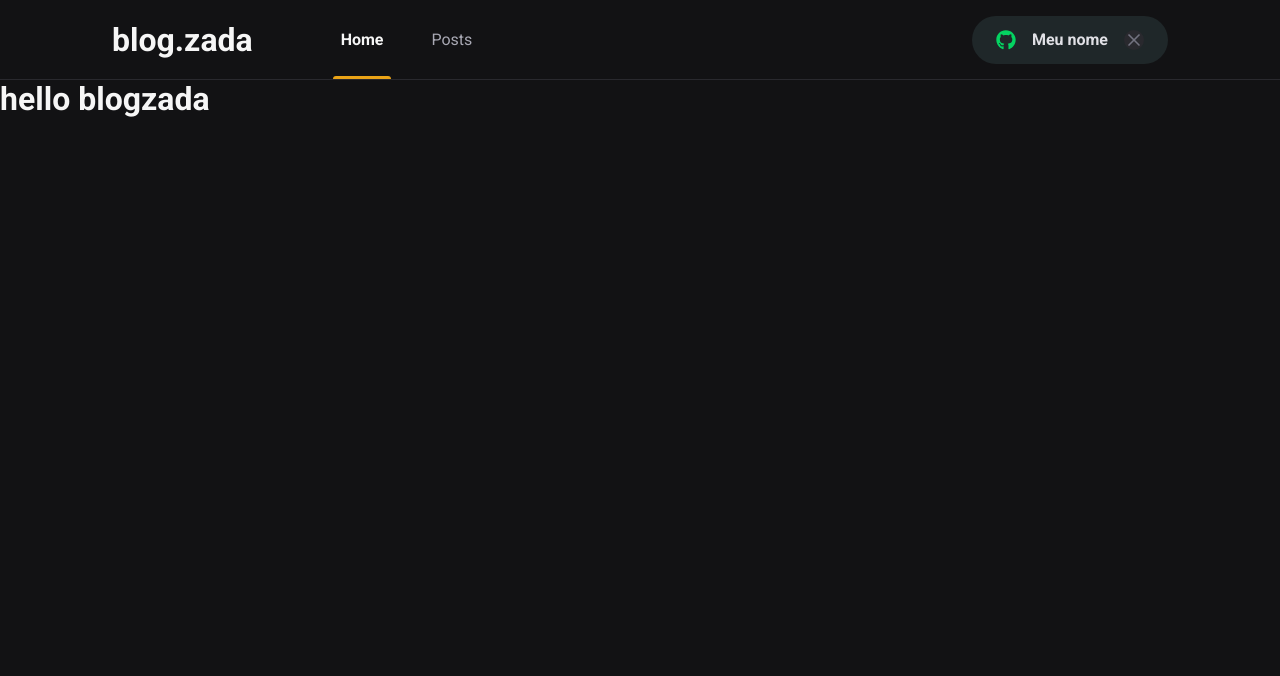
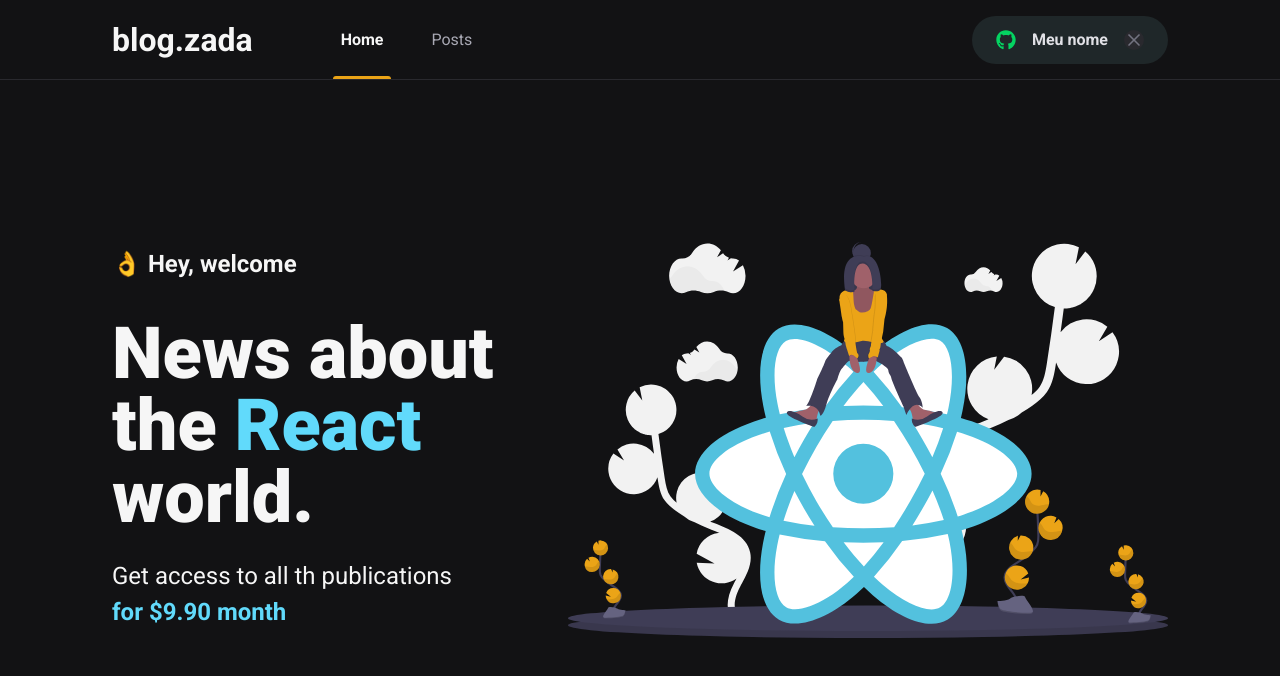
Before and after one commit to gabrielcasag/blogzada, a Next.js app: page / in a window 1280 px wide. Shown: the top 676 px of the page. Built offline with nearby package versions, Linux system fonts and the light colour scheme.

Commit message:
create hero section in home page

```diff
--- a/src/pages/index.tsx
+++ b/src/pages/index.tsx
@@ -1,4 +1,6 @@
 import Head from "next/head";
+
+import styles from '@/styles/pages/home.module.scss'
 
 export default function Home() {
   return (
@@ -7,9 +9,25 @@
         <title>Blogzada | Home</title>
       </Head>
 
-      <h1>
-        hello blogzada
-      </h1>
+      <main className={styles.contentContainer}>
+        <section className={styles.hero}>
+          <span>👌 Hey, welcome</span>
+          <h1>News about the
+            <span> React </span>
+            world.
+          </h1>
+          <p>
+            Get access to all th publications <br />
+            <span>for $9.90 month</span>
+          </p>
+        </section>
+
+        <img
+          className={styles.illustration}
+          src="/react_animation.svg"
+          alt="React logo with a person"
+        />
+      </main>
     </>
   )
 }
--- /dev/null
+++ b/src/styles/pages/home.module.scss
@@ -0,0 +1,45 @@
+.contentContainer {
+  max-width: 1120px;
+  margin: 0 auto;
+  padding: 0 2rem;
+  height: calc(100vh - 5rem);
+
+  display: flex;
+  align-items: center;
+  justify-content: space-between;
+}
+
+.hero {
+  max-width: 600px;
+
+  > span {
+    font-size: 1.5rem;
+    font-weight: bold;
+  }
+
+  h1 {
+    font-size: 4.5rem;
+    line-height: 4.5rem;
+    font-weight: 900;
+    margin-top: 2.5rem;
+
+    span {
+      color: var(--cyan-500);
+    }
+  }
+
+  p {
+    font-size: 1.5rem;
+    line-height: 2.25rem;
+    margin-top: 1.5rem;
+
+    span {
+      color: var(--cyan-500);
+      font-weight: bold;
+    }
+  }
+}
+
+.illustration {
+  max-width: 600px;
+}
```
Also changed, not shown: public/react_animation.svg (added).
